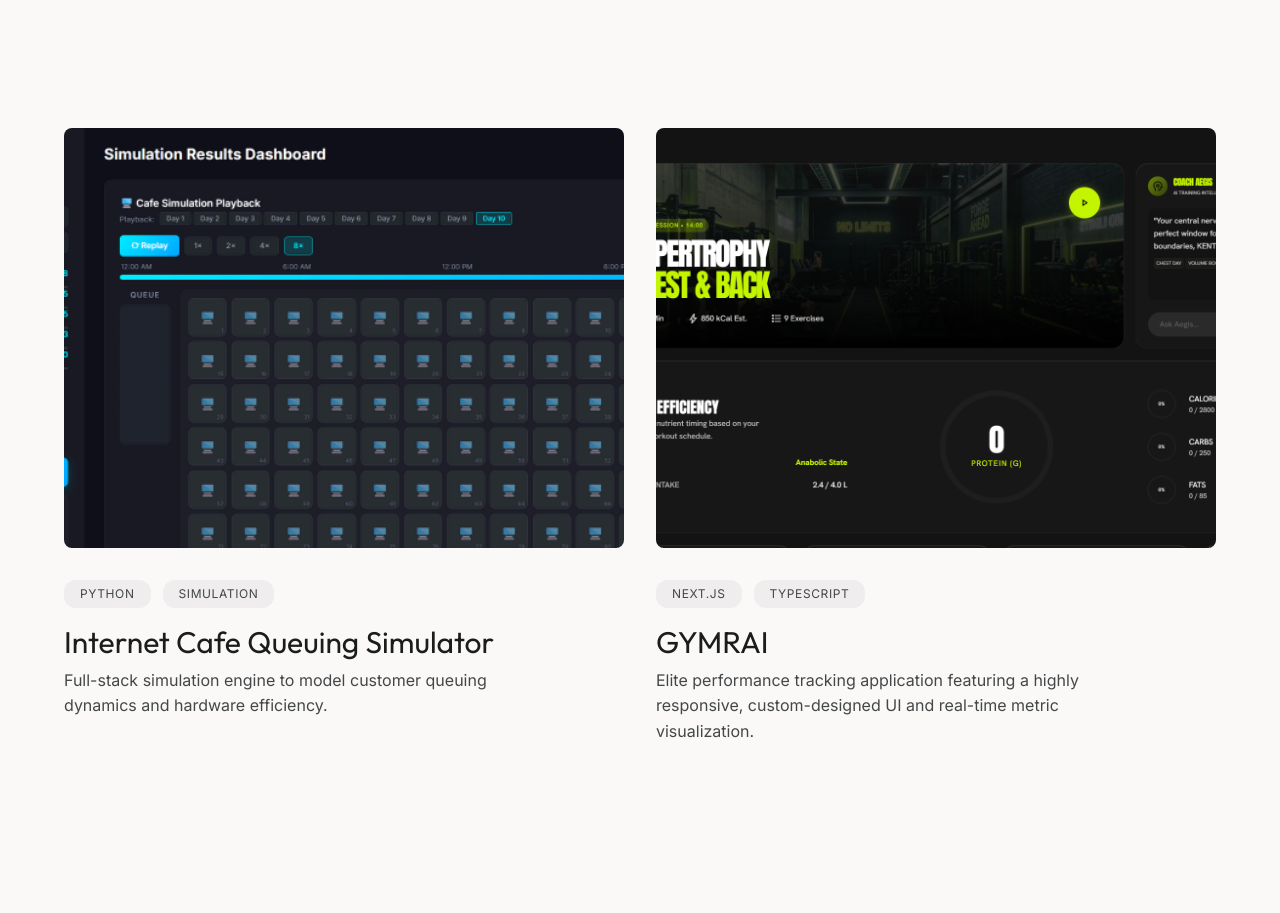
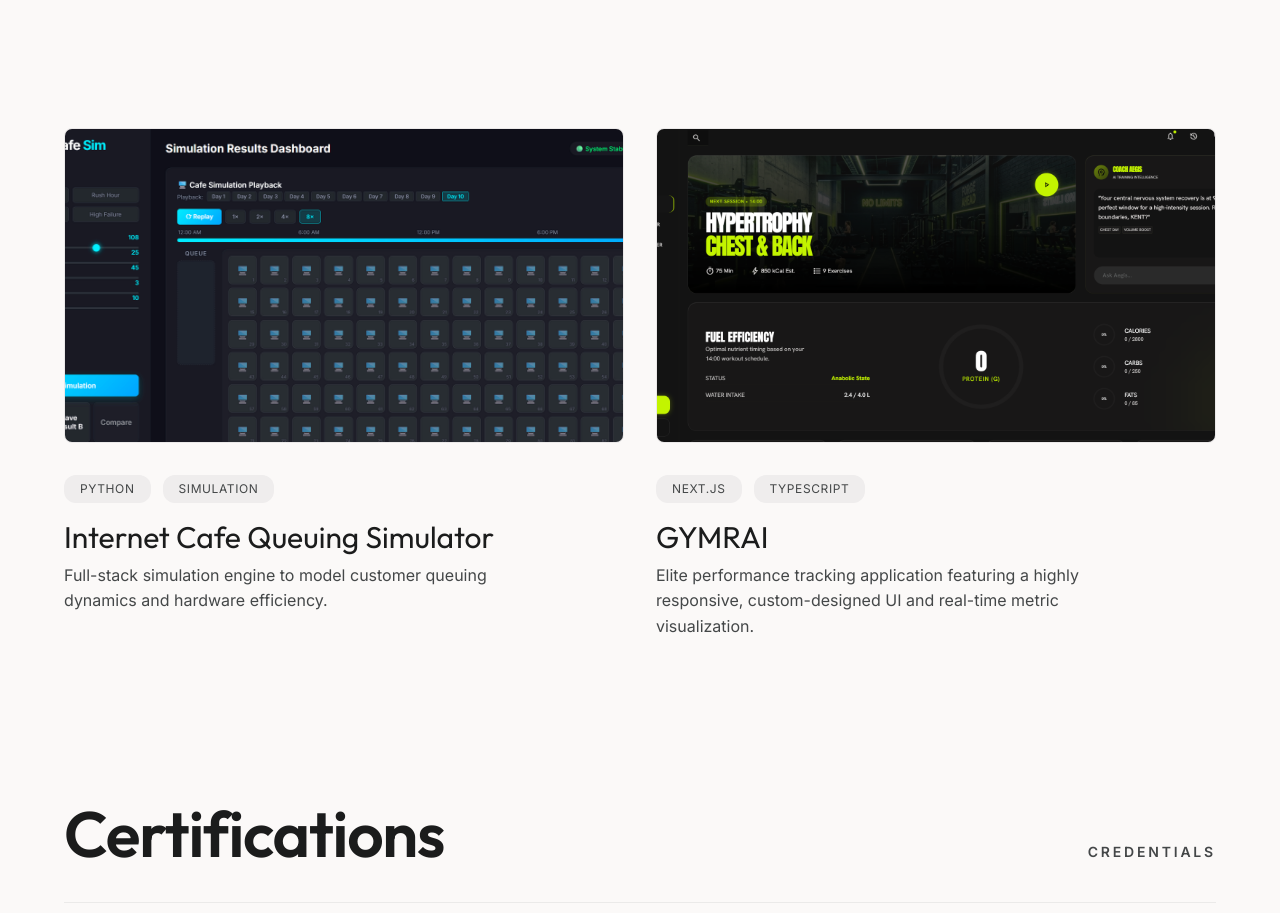
Before and after one commit to dafuqer-kentaro/Portfolio, a Next.js app: page / in a window 1280 px wide. Shown: the part 2280-3193 px from the top of the page. Built offline with nearby package versions, Linux system fonts and the light colour scheme.

Commit message:
fix: adjust aspect ratio of project cards to prevent cropping

```diff
--- a/src/app/page.tsx
+++ b/src/app/page.tsx
@@ -107,7 +107,7 @@
 
             {/* Project 2: Queuing Simulator */}
             <div className="project-card group cursor-pointer col-span-12 lg:col-span-6">
-              <div className="overflow-hidden rounded-xl bg-surface-container aspect-[4/3] relative mb-8">
+              <div className="overflow-hidden rounded-xl bg-surface-container aspect-video relative mb-8 border border-outline-variant/10">
                  <Image src="/projects/cafe.png" alt="Queuing Simulator" fill className="object-cover object-top scale-100 group-hover:scale-105 transition-transform duration-700 ease-out" />
               </div>
               <div className="mt-8">
@@ -124,7 +124,7 @@
 
             {/* Project 3: GYMRAI */}
             <div className="project-card group cursor-pointer col-span-12 lg:col-span-6">
-              <div className="overflow-hidden rounded-xl bg-surface-container aspect-[4/3] relative mb-8">
+              <div className="overflow-hidden rounded-xl bg-surface-container aspect-video relative mb-8 border border-outline-variant/10">
                  <Image src="/projects/gymrai.png" alt="GYMRAI" fill className="object-cover object-top scale-100 group-hover:scale-105 transition-transform duration-700 ease-out" />
               </div>
               <div className="mt-8">
```
